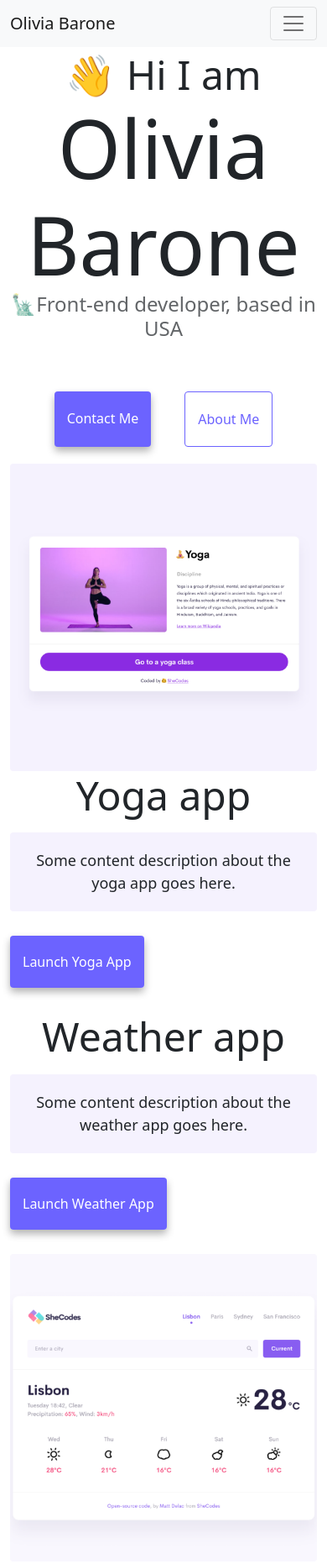
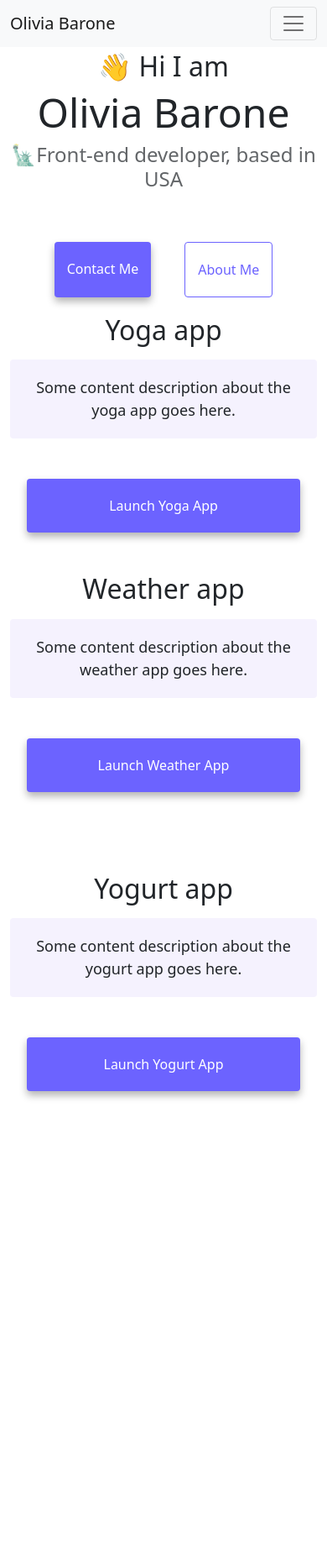
Before and after one commit to oliviadigiorgio/Advanced-Tools-Homework, a plain HTML site: page index.html in a window 390 px wide. Shown: the top 1862 px of the page at 84% size. After the commit the page ends 1359 px from the top, so only its background shows below. Drawn offline with nearby package versions, Linux system fonts and the light colour scheme.

Commit message:
Some reformatting to look better on mobile

```diff
--- a/index.html
+++ b/index.html
@@ -57,13 +57,16 @@
     <div class="container">
       <div class="row">
         <div class="col-md-6">
-          <img src="images/yoga.png" class="img-fluid rounded" />
+          <img
+            src="images/yoga.png"
+            class="img-fluid rounded d-none d-sm-block"
+          />
         </div>
         <div class="col-md-6">
           <h2 class="mb-3">Yoga app</h2>
           <p>Some content description about the yoga app goes here.</p>
           <div class="mt-5">
-            <a href="#" class="primary-link">Launch Yoga App</a>
+            <a href="#" class="primary-link project-link">Launch Yoga App</a>
           </div>
         </div>
       </div>
@@ -72,22 +75,28 @@
           <h2 class="mb-3">Weather app</h2>
           <p>Some content description about the weather app goes here.</p>
           <div class="mb-5 mt-5">
-            <a href="#" class="primary-link">Launch Weather App</a>
+            <a href="#" class="primary-link project-link">Launch Weather App</a>
           </div>
         </div>
         <div class="col-md-6">
-          <img src="images/weather.png" class="img-fluid rounded" />
+          <img
+            src="images/weather.png"
+            class="img-fluid rounded d-none d-sm-block"
+          />
         </div>
       </div>
       <div class="row mt-5">
         <div class="col-md-6">
-          <img src="images/yogurt.png" class="img-fluid rounded" />
+          <img
+            src="images/yogurt.png"
+            class="img-fluid rounded d-none d-sm-block"
+          />
         </div>
         <div class="col-md-6">
           <h2 class="mb-3">Yogurt app</h2>
           <p>Some content description about the yogurt app goes here.</p>
           <div class="mt-5">
-            <a href="#" class="primary-link">Launch Yogurt App</a>
+            <a href="#" class="primary-link project-link">Launch Yogurt App</a>
           </div>
         </div>
       </div>
--- a/style.css
+++ b/style.css
@@ -94,3 +94,25 @@ p {
   box-shadow: var(--box-shadow);
   color: white;
 }
+
+@media (max-width: 576px) {
+  h1 {
+    font-size: 48px;
+    line-height: 1.5;
+  }
+
+  h2 {
+    font-size: 32px;
+    text-align: center;
+  }
+
+  p {
+    text-align: center;
+  }
+
+  .project-link {
+    display: block;
+    text-align: center;
+    margin: 0 20px;
+  }
+}
```
